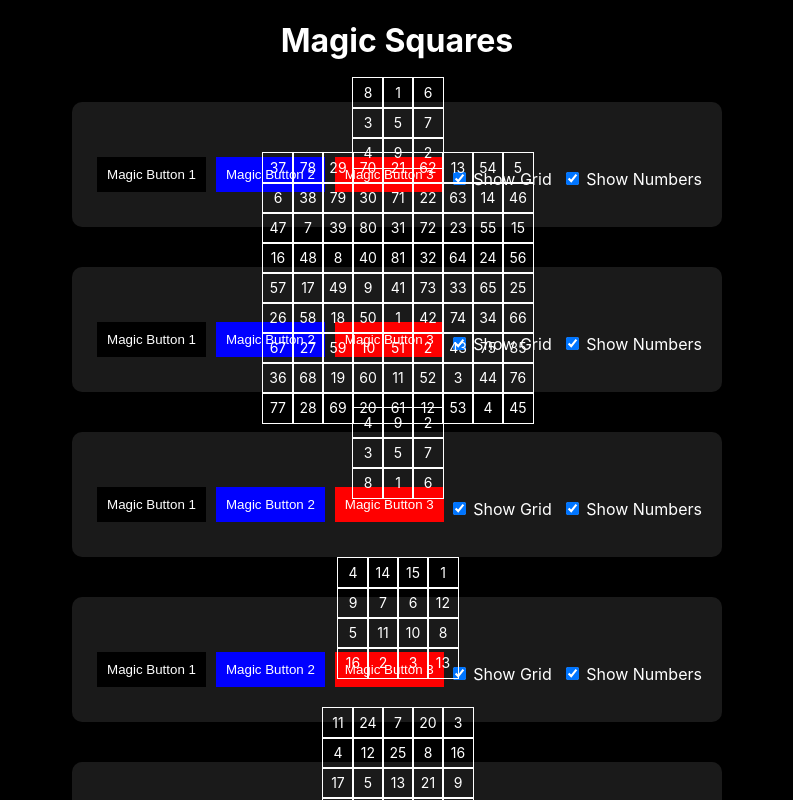
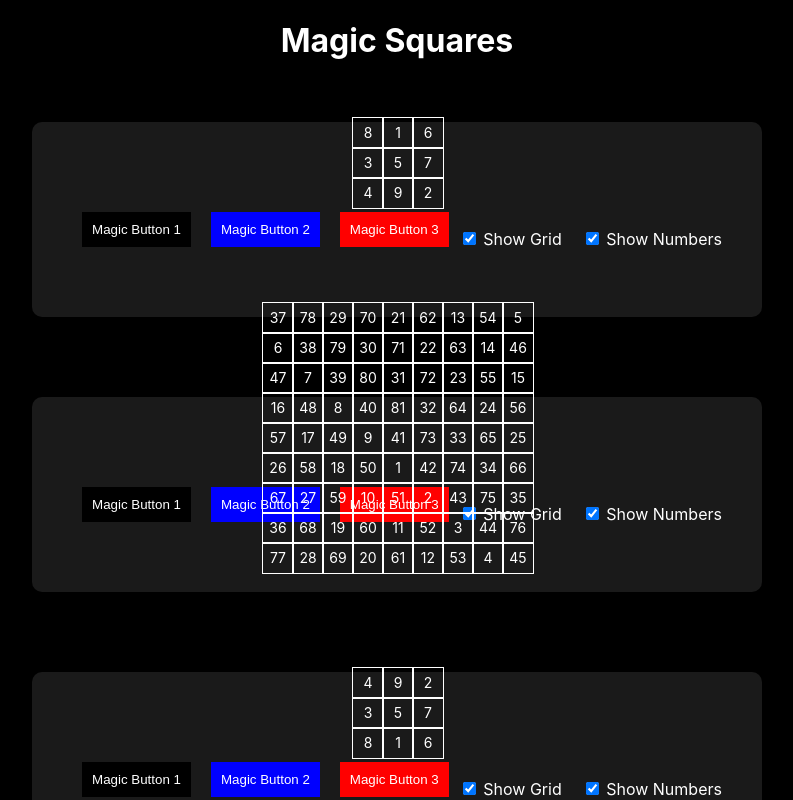
Before and after one commit to mechaloctopus/magic-squares, a React (Create React App) app: page / in a window 1280 px wide. Shown: the top 800 px of the page, without its empty margins (243-1036 px from the left). Built offline with nearby package versions, Linux system fonts and the light colour scheme.

Commit message:
Update App.css

```diff
--- a/src/App.css
+++ b/src/App.css
@@ -14,13 +14,12 @@
     display: flex;
     flex-direction: column;
     align-items: center;
-    margin: 20px;
+    margin: 40px; /* Increased margin to ensure space between containers */
     background-color: #1a1a1a;
-    padding: 20px;
+    padding: 40px; /* Increased padding to ensure space within the container */
     border-radius: 10px;
     box-shadow: 0 0 10px rgba(0, 0, 0, 0.5);
     width: fit-content; /* Ensure container width is based on content */
-    min-height: fit-content; /* Ensure container height is based on content */
 }
 
 .grid-canvas-container {
@@ -63,14 +62,14 @@
 .button-group {
     display: flex;
     justify-content: center;
-    margin-top: 10px;
-    margin-bottom: 10px; /* Add space between buttons and next square */
+    margin-top: 20px; /* Increased margin to ensure space between buttons and grid */
+    margin-bottom: 20px; /* Add space between buttons and next square */
 }
 
 .black-button {
     background-color: black;
     color: white;
-    margin: 5px;
+    margin: 10px;
     padding: 10px;
     border: none;
     cursor: pointer;
@@ -79,7 +78,7 @@
 .blue-button {
     background-color: blue;
     color: white;
-    margin: 5px;
+    margin: 10px;
     padding: 10px;
     border: none;
     cursor: pointer;
@@ -88,18 +87,18 @@
 .red-button {
     background-color: red;
     color: white;
-    margin: 5px;
+    margin: 10px;
     padding: 10px;
     border: none;
     cursor: pointer;
 }
 
 .checkbox-group {
-    margin-top: 10px;
+    margin-top: 20px;
     display: flex;
     justify-content: center;
     align-items: center;
-    gap: 10px; /* Space out the checkboxes */
+    gap: 20px; /* Increased space between checkboxes */
 }
 
 .checkbox-group label {
```
